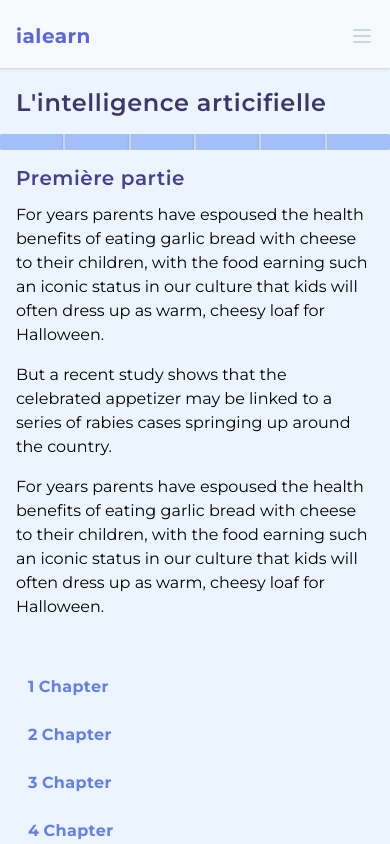
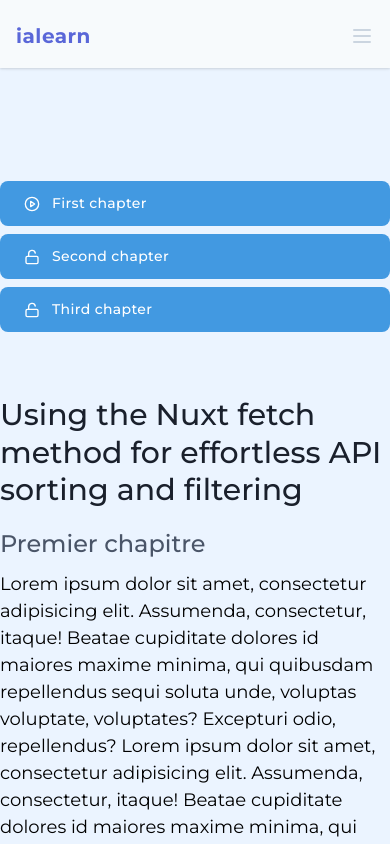
Before and after one commit to abdoul-rb/ialearn, a Nuxt app: page /courses/1 in a window 390 px wide. Shown: the top 844 px of the page. Built offline with nearby package versions, Linux system fonts and the light colour scheme.

Commit message:
Mise en place des pages cours

```diff
--- a/pages/courses/_slug/index.vue
+++ b/pages/courses/_slug/index.vue
@@ -1,6 +1,6 @@
 <template>
-  <div class="mt-12">
-    <div class="w-full">
+  <main class="">
+    <!-- <div class="w-full">
       <h1 class="text-2xl sm:text-4xl md:text-5xl font-semibold text-indigo-900 md:font-medium tracking-wide leading-tight mb-4 flex items-center px-4 md:px-0">L'intelligence articifielle</h1>
       <div class="flex items-center flex-no-wrap divide-x-2 divide-gray-400 mb-4 overflow-x-hidden">
         <nuxt-link to="/" class="block w-full bg-indigo-300 shadow rounded-tl-sm rounded-bl-sm px-6 py-2"></nuxt-link>
@@ -10,70 +10,123 @@
         <nuxt-link to="/" class="block w-full bg-indigo-300 shadow px-6 py-2"></nuxt-link>
         <nuxt-link to="/" class="block w-full bg-indigo-300 shadow rounded-tr-sm rounded-br-sm px-6 py-2"></nuxt-link>
       </div>
+    </div> -->
+    <ul class="flex text-gray-500 text-sm lg:text-base mb-6">
+      <li class="inline-flex items-center">
+        <nuxt-link :to="{ name: 'index' }">Accueil</nuxt-link>
+        <svg class="h-5 w-auto text-gray-400" fill="currentColor" viewBox="0 0 20 20">
+          <path fill-rule="evenodd" d="M7.293 14.707a1 1 0 010-1.414L10.586 10 7.293 6.707a1 1 0 011.414-1.414l4 4a1 1 0 010 1.414l-4 4a1 1 0 01-1.414 0z" clip-rule="evenodd"></path>
+        </svg>
+      </li>
+      <li class="inline-flex items-center">
+        <nuxt-link :to="{ name: 'courses' }">Cours</nuxt-link>
+        <svg class="h-5 w-auto text-gray-400" fill="currentColor" viewBox="0 0 20 20">
+          <path fill-rule="evenodd" d="M7.293 14.707a1 1 0 010-1.414L10.586 10 7.293 6.707a1 1 0 011.414-1.414l4 4a1 1 0 010 1.414l-4 4a1 1 0 01-1.414 0z" clip-rule="evenodd"></path>
+        </svg>
+      </li>
+      <li class="inline-flex items-center">
+        <nuxt-link :to="{ name: '' }" class="text-indigo-400">Apprendre l'intélligence articielle</nuxt-link>
+      </li>
+    </ul>
+    <section class="grid grid-cols-1 lg:grid-cols-3 gap-16">
+      <article class="">
+        <ul class="list-none mt-24 space-y-2">
+          <li class="">
+            <nuxt-link :to="{ name: '' }" class="flex items-center bg-blue-500 text-sm text-white font-medium tracking-wide rounded-lg px-6 py-3">
+              <template>
+                <div v-if="alreadyWatch">
+                  <svg class="stroke-current text-white w-4 h-auto mr-3" xmlns="http://www.w3.org/2000/svg" viewBox="0 0 24 24" fill="none" stroke="currentColor" stroke-width="2" stroke-linecap="round" stroke-linejoin="round">
+                    <circle cx="12" cy="12" r="10"></circle><polygon points="10 8 16 12 10 16 10 8"></polygon>
+                  </svg>
                 </div>
-    <div class="grid grid-cols-1 md:grid-cols-4 gap-12">
-      <!-- Utiliser : prose lg:prose-lg -->
-      <div class="md:col-span-3">
+                <div v-else>
+                  <svg class="stroke-current text-white w-4 h-auto mr-3" xmlns="http://www.w3.org/2000/svg" width="24" height="24" viewBox="0 0 24 24" fill="none" stroke="currentColor" stroke-width="2" stroke-linecap="round" stroke-linejoin="round">
+                    <rect x="3" y="11" width="18" height="11" rx="2" ry="2"></rect><path d="M7 11V7a5 5 0 0 1 9.9-1"></path>
+                  </svg>
+                </div>
+              </template>
+              <span class="block">First chapter</span>
+            </nuxt-link>
+          </li>
+          <li class="">
+            <nuxt-link :to="{ name: '' }" class="flex items-center bg-blue-500 text-sm text-white font-medium tracking-wide rounded-lg px-6 py-3">
+              <template>
+                <div v-if="!alreadyWatch">
+                  <svg class="stroke-current text-white w-4 h-auto mr-3" xmlns="http://www.w3.org/2000/svg" viewBox="0 0 24 24" fill="none" stroke="currentColor" stroke-width="2" stroke-linecap="round" stroke-linejoin="round">
+                    <circle cx="12" cy="12" r="10"></circle><polygon points="10 8 16 12 10 16 10 8"></polygon>
+                  </svg>
+                </div>
+                <div v-else>
+                  <svg class="stroke-current text-white w-4 h-auto mr-3" xmlns="http://www.w3.org/2000/svg" width="24" height="24" viewBox="0 0 24 24" fill="none" stroke="currentColor" stroke-width="2" stroke-linecap="round" stroke-linejoin="round">
+                    <rect x="3" y="11" width="18" height="11" rx="2" ry="2"></rect><path d="M7 11V7a5 5 0 0 1 9.9-1"></path>
+                  </svg>
+                </div>
+              </template>
+              <span class="block">Second chapter</span>
+            </nuxt-link>
+          </li>
+          <li class="">
+            <nuxt-link :to="{ name: '' }" class="flex items-center bg-blue-500 text-sm text-white font-medium tracking-wide rounded-lg px-6 py-3">
+              <template>
+                <div v-if="!alreadyWatch">
+                  <svg class="stroke-current text-white w-4 h-auto mr-3" xmlns="http://www.w3.org/2000/svg" viewBox="0 0 24 24" fill="none" stroke="currentColor" stroke-width="2" stroke-linecap="round" stroke-linejoin="round">
+                    <circle cx="12" cy="12" r="10"></circle><polygon points="10 8 16 12 10 16 10 8"></polygon>
+                  </svg>
+                </div>
+                <div v-else>
+                  <svg class="stroke-current text-white w-4 h-auto mr-3" xmlns="http://www.w3.org/2000/svg" width="24" height="24" viewBox="0 0 24 24" fill="none" stroke="currentColor" stroke-width="2" stroke-linecap="round" stroke-linejoin="round">
+                    <rect x="3" y="11" width="18" height="11" rx="2" ry="2"></rect><path d="M7 11V7a5 5 0 0 1 9.9-1"></path>
+                  </svg>
+                </div>
+              </template>
+              <span class="block">Third chapter</span>
+            </nuxt-link>
+          </li>
+        </ul>
+      </article>
+      <aside class="lg:col-span-2 pb-12">
         <div class="">
-          <h1 class="text-xl font-semibold tracking-wide sm:font-normal sm:text-3xl md:text-4xl text-indigo-800 font-medium leading-tight px-4 md:px-0 mb-3">Première partie</h1>
-          <div class="w-full flex flex-wrap lg:flex-no-wrap items-center mb-0 md:mb-8">
-            <div class="w-full px-4 sm:px-0">
+          <h1 class="text-3xl text-gray-900 font-medium leading-tight mb-5 flex items-center">
+            Using the Nuxt fetch method for effortless API sorting and filtering
+          </h1>
+          <div class="w-full text-lg">
+            <h1 class="text-2xl text-gray-700 font-medium leading-tight my-3">
+              Premier chapitre
+            </h1>
             <p>
-                For years parents have espoused the health benefits of eating garlic bread with cheese to their
-                children, with the food earning such an iconic status in our culture that kids will often dress
-                up as warm, cheesy loaf for Halloween.
+              Lorem ipsum dolor sit amet, consectetur adipisicing elit. Assumenda, consectetur, itaque! Beatae cupiditate dolores id maiores maxime minima, qui quibusdam repellendus sequi soluta unde, voluptas voluptate, voluptates? Excepturi odio, repellendus?
+              Lorem ipsum dolor sit amet, consectetur adipisicing elit. Assumenda, consectetur, itaque! Beatae cupiditate dolores id maiores maxime minima, qui quibusdam repellendus sequi soluta unde, voluptas voluptate, voluptates? Excepturi odio, repellendus?
+              Lorem ipsum dolor sit amet, consectetur adipisicing elit. Assumenda, consectetur, itaque! Beatae cupiditate dolores id maiores maxime minima, qui quibusdam repellendus sequi soluta unde, voluptas voluptate, voluptates? Excepturi odio, repellendus?
             </p>
-              <p class="my-4">
-                But a recent study shows that the celebrated appetizer may be linked to a series of rabies cases
-                springing up around the country.
+            <img src="https://images.unsplash.com/photo-1571260899304-425eee4c7efc?ixlib=rb-1.2.1&ixid=eyJhcHBfaWQiOjEyMDd9&auto=format&fit=crop&w=800&q=60" alt="" class="w-full rounded object-cover my-6">
+            <p>
+              Lorem ipsum dolor sit amet, consectetur adipisicing elit. Assumenda, consectetur, itaque! Beatae cupiditate dolores id maiores maxime minima, qui quibusdam repellendus sequi soluta unde, voluptas voluptate, voluptates? Excepturi odio, repellendus?
             </p>
             <p>
-                For years parents have espoused the health benefits of eating garlic bread with cheese to their
-                children, with the food earning such an iconic status in our culture that kids will often dress
-                up as warm, cheesy loaf for Halloween.
+              Lorem ipsum dolor sit amet, consectetur adipisicing elit. Assumenda, consectetur, itaque! Beatae cupiditate dolores id maiores maxime minima, qui quibusdam repellendus sequi soluta unde, voluptas voluptate, voluptates? Excepturi odio, repellendus?
+              Lorem ipsum dolor sit amet, consectetur adipisicing elit. Assumenda, consectetur, itaque! Beatae cupiditate dolores id maiores maxime minima, qui quibusdam repellendus sequi soluta unde, voluptas voluptate, voluptates? Excepturi odio, repellendus?
+            </p>
+            <p>
+              Lorem ipsum dolor sit amet, consectetur adipisicing elit. Assumenda, consectetur, itaque! Beatae cupiditate dolores id maiores maxime minima, qui quibusdam repellendus sequi soluta unde, voluptas voluptate, voluptates? Excepturi odio, repellendus?
+            </p>
+            <p>
+              Lorem ipsum dolor sit amet, consectetur adipisicing elit. Assumenda, consectetur, itaque! Beatae cupiditate dolores id maiores maxime minima, qui quibusdam repellendus sequi soluta unde, voluptas voluptate, voluptates? Excepturi odio, repellendus?
+            </p>
+            <p>
+              Lorem ipsum dolor sit amet, consectetur adipisicing elit. Assumenda, consectetur, itaque! Beatae cupiditate dolores id maiores maxime minima, qui quibusdam repellendus sequi soluta unde, voluptas voluptate, voluptates? Excepturi odio, repellendus?
+              Lorem ipsum dolor sit amet, consectetur adipisicing elit. Assumenda, consectetur, itaque! Beatae cupiditate dolores id maiores maxime minima, qui quibusdam repellendus sequi soluta unde, voluptas voluptate, voluptates? Excepturi odio, repellendus?
+            </p>
+            <p>
+              Lorem ipsum dolor sit amet, consectetur adipisicing elit. Assumenda, consectetur, itaque! Beatae cupiditate dolores id maiores maxime minima, qui quibusdam repellendus sequi soluta unde, voluptas voluptate, voluptates? Excepturi odio, repellendus?
+            </p>
+            <p>
+              Lorem ipsum dolor sit amet, consectetur adipisicing elit. Assumenda, consectetur, itaque! Beatae cupiditate dolores id maiores maxime minima, qui quibusdam repellendus sequi soluta unde, voluptas voluptate, voluptates? Excepturi odio, repellendus?
             </p>
           </div>
         </div>
-        </div>
-      </div>
-      <div class="md:pt-6">
-        <div class="w-full">
-          <ul class="list-none bg-indigo-100 rounded-md px-4 sm:px-0">
-            <li class="mb-2">
-              <nuxt-link to="/" class="rounded-md flex items-center text-md text-indigo-500 font-bold tracking-wide px-3 py-2">
-                <span class="block mr-1">1</span> <span>Chapter</span>
-              </nuxt-link>
-            </li>
-            <li class="mb-2">
-              <nuxt-link to="/" class="rounded-md flex items-center text-md text-indigo-500 font-bold tracking-wide px-3 py-2">
-                <span class="block mr-1">2</span> <span>Chapter</span>
-              </nuxt-link>
-            </li>
-            <li class="mb-2">
-              <nuxt-link to="/" class="rounded-md flex items-center text-md text-indigo-500 font-bold tracking-wide px-3 py-2">
-                <span class="block mr-1">3</span> <span>Chapter</span>
-              </nuxt-link>
-            </li>
-            <li class="mb-2">
-              <nuxt-link to="/" class="rounded-md flex items-center text-md text-indigo-500 font-bold tracking-wide px-3 py-2">
-                <span class="block mr-1">4</span> <span>Chapter</span>
-              </nuxt-link>
-            </li>
-            <li class="mb-2">
-              <nuxt-link to="/" class="rounded-md flex items-center text-md text-indigo-500 font-bold tracking-wide px-3 py-2">
-                <span class="block mr-1">5</span> <span>Chapter</span>
-              </nuxt-link>
-            </li>
-            <li class="mb-2">
-              <nuxt-link to="/" class="rounded-md flex items-center text-md text-indigo-500 font-bold tracking-wide px-3 py-2">
-                <span class="block mr-1">5</span> <span>Chapter</span>
-              </nuxt-link>
-            </li>
-          </ul>
-        </div>
-      </div>
-    </div>
-  </div>
+      </aside>
+    </section>
+  </main>
 </template>
 
 <script>
@@ -87,6 +140,7 @@
     data () {
       return {
         isOpen : false,
+        alreadyWatch : true
       }
     }
   }
```
Also changed, not shown: pages/courses/index.vue (+24 -9 lines). Lines whose indentation alone changed are shown as unchanged.
